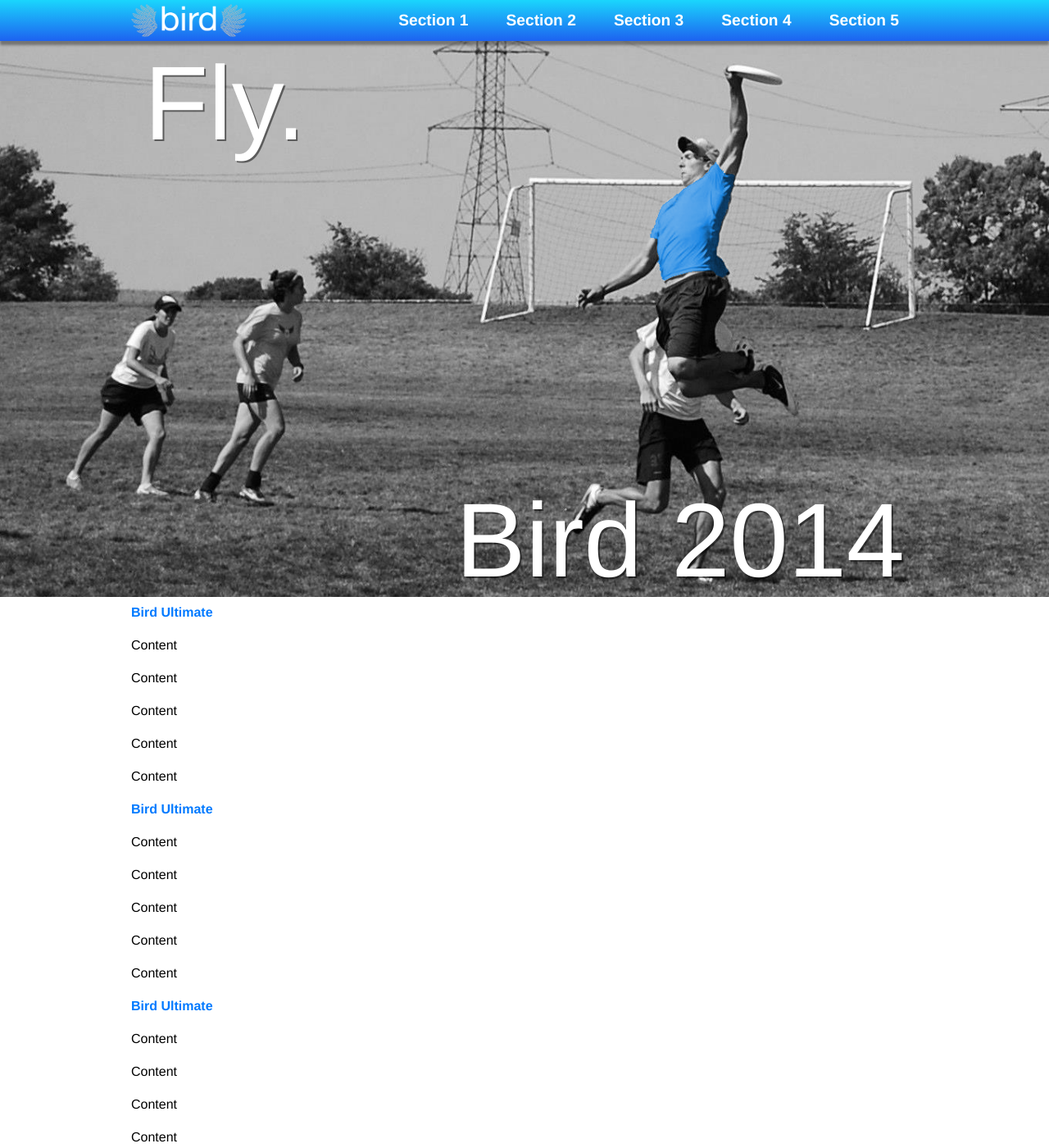
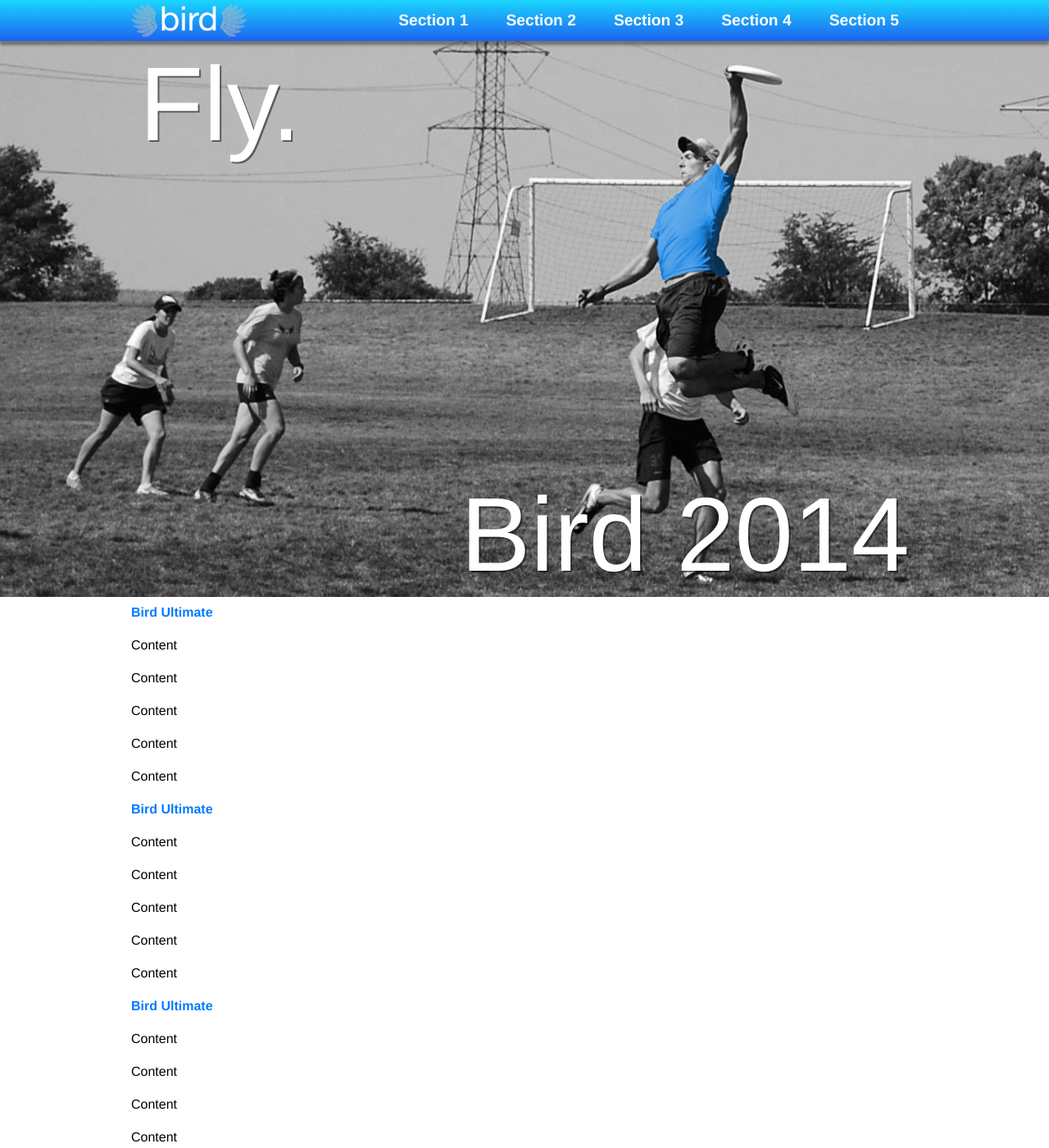
Before and after one commit to birdultimate/birdultimate.github.io, a Jekyll site: the page built from index.html, in a window 1280 px wide and 1400 px high. Shown: the whole window at 82% size. Built offline with Jekyll 4.4.1, drawn with Linux system fonts in a browser that asks for light colours; nearby versions of some CDN libraries; Markdown is read by kramdown in place of the engine named in the settings.

Commit message:
fix banner text styles

```diff
--- a/css/main.css
+++ b/css/main.css
@@ -166,15 +166,24 @@
 .banner-overlay span {
   position: absolute;
   color: #FFF;
+  text-shadow: 2px 2px rgba(0, 0, 0, 0.5);
   font-size: 8em;
-  margin: 0.5em 0.125em;
-  text-shadow: 2px 2px rgba(0, 0, 0, 0.5);
+  line-height: 1.2em;
+}
+
+.banner-top-left {
+  top: 0;
+  left: 10px;
+}
+
+.banner-bottom-right {
+  bottom: 6px;
+  right: 10px;
 }
 
 @media screen and (max-width: 720px) {
   .banner-overlay span {
     font-size: 5em;
-    margin: 0.4em 0.1em;
   }
 }
 
@@ -183,13 +192,3 @@
     font-size: 3em;
   }
 }
-
-.banner-top-left {
-  top: 0;
-  left: 0;
-}
-
-.banner-bottom-right {
-  bottom: 0;
-  right: 0;
-}
```
Also changed, not shown: 1 other file.
